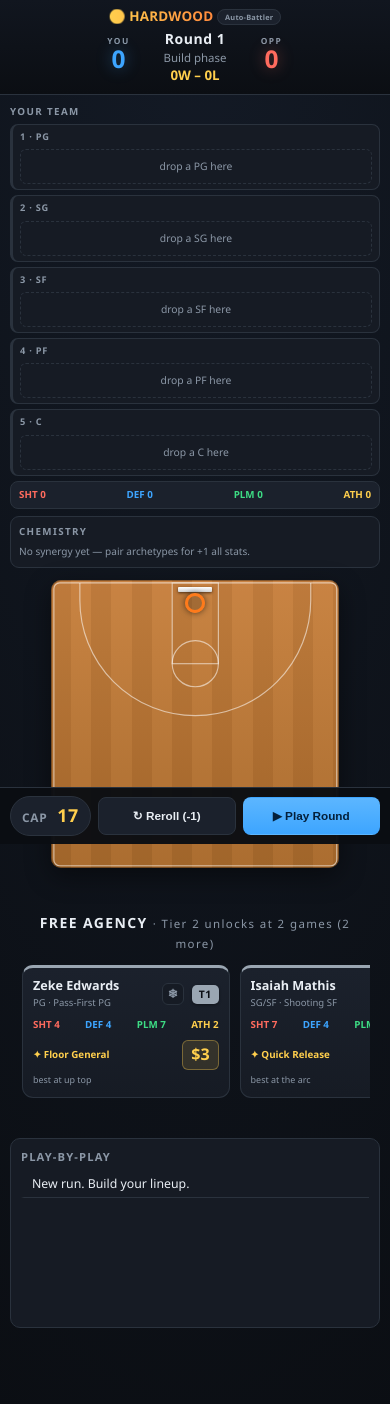
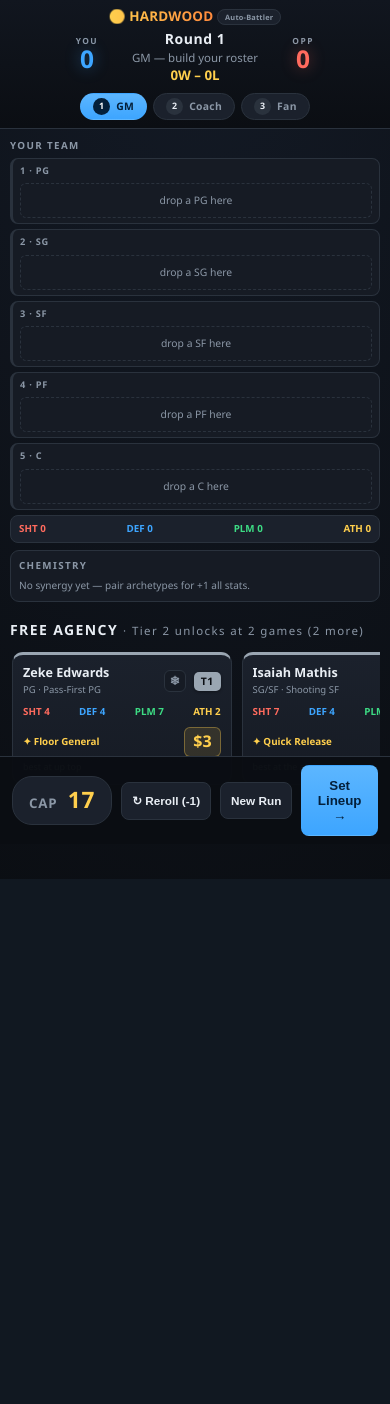
Before and after one commit to JustKelp/Auto-GM, a Flask app: page / in a window 390 px wide. After the commit the page ends 879 px from the top, so only its background shows below. Run offline with Flask 3, Linux system fonts and the light colour scheme.

Commit message:
Three-phase UX: GM (roster/funds) ▸ Coach (positioning) ▸ Fan (watch)
Super Auto Pets-style scene separation — each phase shows only what it needs.
GM: team panel + free agency + funds, no court. Coach: the court for drag
positioning, no shop. Fan: court playback + play-by-play, no editing. A header
stepper and a persistent pinned phase bar (CAP/Reroll/Set Lineup → in GM;
← GM/Tip Off in Coach; Watching in Fan) drive the flow. Same scenes scale to
mobile, so PC and phone both show one focused screen at a time.

Co-Authored-By: Claude Opus 4.8 <noreply@anthropic.com>

```diff
--- a/static/app.js
+++ b/static/app.js
@@ -387,6 +387,28 @@ function attachPointerDrag(el, cfg) {
 }
 
 // ------------------------------------------------------------------- panels
+// ---------------------------------------------------------------------------
+// PHASES — GM (roster/funds) ▸ Coach (positioning) ▸ Fan (watch). Each scene
+// shows only what it needs; the body class drives which sections are visible.
+// ---------------------------------------------------------------------------
+let viewPhase = "gm";
+const PHASE_ORDER = {gm: 0, coach: 1, fan: 2};
+const PHASE_LABEL = {gm: "GM — build your roster",
+                     coach: "Coach — set your lineup", fan: "Fan — watch the game"};
+
+function setView(p) {
+  viewPhase = p;
+  document.body.classList.remove("view-gm", "view-coach", "view-fan");
+  document.body.classList.add("view-" + p);
+  document.querySelectorAll("#phase-nav .pstep").forEach((el) => {
+    el.classList.toggle("active", el.dataset.phase === p);
+    el.classList.toggle("done", PHASE_ORDER[el.dataset.phase] < PHASE_ORDER[p]);
+  });
+  $("phase-label").textContent = PHASE_LABEL[p];
+  window.scrollTo(0, 0);
+  if (p === "coach") renderBuild();      // refresh court tokens + overlap check
+}
+
 function render() {
   $("record").textContent = `${state.wins}W – ${state.losses}L`;
   $("cap").textContent = state.cap;
@@ -777,18 +799,22 @@ async function play() {
   if (busy || conflicts.size) return;
   if (state.lineup.length === 0) { logLines(["Sign at least one player first."]); return; }
   const r = await api("/api/play", {state});
-  if (r.error) { state = r.state; render(); logLines(r.log); return; }  // overlap backstop
+  if (r.error) {                          // overlap backstop — stay in Coach to fix it
+    state = r.state; renderBuild(); validate(); logLines(r.log); return;
+  }
   state = r.state;
+  setView("fan");                         // Fan phase — sit back and watch
   await animate(r.result);
   showPostgame(r.result);                 // box score; "Continue" resumes the run
 }
 
-// resume from the post-game box score → back to building, or end the run
+// resume from the post-game box score → back to GM to rebuild, or end the run
 function resumePostgame() {
   $("postgame").classList.add("hidden");
   const result = pendingResult;
   pendingResult = null;
   render();
+  setView("gm");
   if (result && result.game_over) showOverlay(result.outcome);
   else setButtons(true);
 }
@@ -863,6 +889,7 @@ async function newGame() {
   $("feed").innerHTML = "";
   setButtons(true);
   render();
+  setView("gm");
   logLines(r.log);
 }
 
@@ -870,6 +897,12 @@ $("play").onclick = play;
 $("newgame").onclick = newGame;
 $("overlay-btn").onclick = newGame;
 $("pg-btn").onclick = resumePostgame;
+$("to-coach").onclick = () => {
+  if (busy) return;
+  if (!state.lineup.length) { logLines(["Sign at least one player first."]); return; }
+  setView("coach");
+};
+$("to-gm").onclick = () => { if (!busy) setView("gm"); };
 $("reroll").onclick = async () => {
   if (busy) return;
   const r = await api("/api/reroll", {state});
--- a/static/style.css
+++ b/static/style.css
@@ -54,9 +54,50 @@ h1{font-size:1.15em; font-weight:800}
 .poss-left{font-size:.6em; color:var(--muted); font-weight:700; letter-spacing:.05em;
   text-transform:uppercase; margin-top:3px; min-height:1em}
 
+/* ---------- PHASES — GM ▸ Coach ▸ Fan (Super Auto Pets-style scenes) ----
+   Each phase shows only what it needs. Body carries view-gm/view-coach/view-fan;
+   elements tagged hide-in-* drop out of the phases they don't belong to. */
+body.view-gm    .hide-in-gm,
+body.view-coach .hide-in-coach,
+body.view-fan   .hide-in-fan{display:none !important}
+body{padding-bottom:62px}              /* room for the pinned phase bar */
+
+/* phase stepper in the header */
+.phase-nav{grid-column:1/-1; justify-self:center; display:flex; gap:6px; margin-top:2px}
+.pstep{display:flex; align-items:center; gap:6px; padding:4px 12px; border-radius:20px;
+  background:var(--panel2); border:1px solid var(--line); color:var(--muted);
+  font-size:.74em; font-weight:700; letter-spacing:.03em}
+.pstep b{display:inline-flex; align-items:center; justify-content:center; width:17px; height:17px;
+  border-radius:50%; background:var(--line); color:var(--ink); font-size:.86em}
+.pstep small{font-weight:400; font-size:.82em; opacity:.7}
+.pstep.active{background:linear-gradient(180deg,#5cb6ff,var(--you)); border-color:transparent;
+  color:#04203b}
+.pstep.active b{background:#04203b; color:#fff}
+.pstep.active small{opacity:.85}
+.pstep.done{color:var(--good); border-color:rgba(61,220,132,.4)}
+.pstep.done b{background:var(--good); color:#04203b}
+
+/* pinned phase action bar (PC + mobile alike) */
+.phasebar{position:fixed; left:0; right:0; bottom:0; z-index:16;
+  display:flex; justify-content:center; padding:8px 12px;
+  background:rgba(11,14,19,.97); border-top:1px solid var(--line)}
+.pgroup{display:none; align-items:center; gap:9px; width:100%; max-width:760px}
+body.view-gm .pgroup.gm,
+body.view-coach .pgroup.coach,
+body.view-fan .pgroup.fan{display:flex}
+.pgroup .cap-pill{flex:0 0 auto}
+.pgroup #reroll,.pgroup #newgame,.pgroup #to-gm{flex:0 0 auto}
+.pgroup #to-coach,.pgroup #play{flex:1 1 auto; max-width:280px; margin-left:auto}
+.pgroup #spacing-note{flex:1 1 auto; text-align:center}
+.pgroup .watching{flex:1 1 auto; text-align:center; font-weight:700}
+.court-cap{font-size:.78em; margin:2px 0 0; text-align:center}
+
 /* ---------- main layout: compact team (left) · court+shop+feed (right) - */
 main{display:grid; grid-template-columns:198px 1fr; gap:14px;
   padding:14px; align-items:start}
+/* Coach & Fan don't need the team column — center the court */
+body.view-coach main,
+body.view-fan main{grid-template-columns:1fr; max-width:760px; margin:0 auto}
 @media(max-width:640px){main{grid-template-columns:1fr}}
 
 /* ---------- LEFT: your team (compact) + opponent --------------------- */
@@ -352,20 +393,18 @@ button:disabled{opacity:.4; cursor:not-allowed; filter:none}
 .agg td.yv.lead{color:var(--you); text-shadow:0 0 12px rgba(61,165,255,.5)}
 .agg td.ov.lead{color:var(--opp); text-shadow:0 0 12px rgba(255,107,94,.5)}
 
-/* ---------- mobile / small screens ------------------------------------ */
-/* ---------- mobile / portrait — Super Auto Pets-style vertical bands ----
-   Same desktop content, stacked into horizontal "zones": a sticky scoreboard,
-   a smaller court, the team band, opponent/feed, a swipeable shop row, and a
-   pinned action bar so Play / Cap are always reachable without scrolling. */
+/* ---------- mobile / portrait — phases keep each screen minimal ---------
+   With GM/Coach/Fan splitting the content, mobile already shows one scene at a
+   time. This just tightens sizes and tunes the GM shop into a swipe row. */
 @media(max-width:640px){
-  body{padding-bottom:66px}                 /* leave room for the fixed action bar */
-
-  /* zone 1 — sticky compact scoreboard */
+  /* sticky compact scoreboard */
   header{position:sticky; top:0; z-index:15; grid-template-columns:1fr;
     gap:3px; padding:7px 12px 8px; text-align:center;
     background:linear-gradient(180deg,#11161f,#0b0e13)}
   h1{font-size:.96em}
   .goal{display:none}                       /* the record + clock carry the state */
+  .phase-nav{margin-top:4px}
+  .pstep small{display:none}                /* number + name only on phones */
   .scoreboard{gap:18px}
   .scoreboard .team{min-width:54px}
   .scoreboard .team #you-score,.scoreboard .team #opp-score{font-size:1.75em}
@@ -373,19 +412,16 @@ button:disabled{opacity:.4; cursor:not-allowed; filter:none}
   .clock{font-size:1.2em; margin-top:1px}
   .poss-left{margin-top:1px}
 
-  /* zone 2-4 — court (smaller) → your team → opponent/feed, stacked */
   main{padding:10px; gap:12px}
-  .court-wrap{order:-1}
-  .court{width:74vw; max-width:310px}       /* deliberately small so it doesn't dominate */
-  .token{width:40px}
-  .token .nm{font-size:10.5px}
+  .court{width:80vw; max-width:340px}       /* coach/fan: court is the whole scene */
+  .token{width:42px}
+  .token .nm{font-size:11px}
   .leftcol,.rightcol{width:100%}
-  .feed-wrap{height:230px}
+  .feed-wrap{height:240px}
 
-  /* zone 5 — free agency as a swipeable card row (cards keep full size) */
-  .shop-wrap{padding:8px 10px 14px}
-  .shop-head{flex-direction:column; align-items:stretch; gap:8px}
-  .shop-title{text-align:center}
+  /* GM shop as a swipeable card row (cards keep full size) */
+  .shop-wrap{padding:6px 0 10px}
+  .shop-head{align-items:center; gap:8px}
   .shop{display:flex; overflow-x:auto; gap:10px; padding:2px 2px 12px;
     scroll-snap-type:x proximity; -webkit-overflow-scrolling:touch;
     scrollbar-width:thin; scrollbar-color:var(--accent) transparent}
@@ -394,14 +430,9 @@ button:disabled{opacity:.4; cursor:not-allowed; filter:none}
   .shop .card{flex:0 0 60%; scroll-snap-align:center; touch-action:pan-x}
   .shop .card.sold{flex:0 0 60%; min-height:150px}
 
-  /* zone 6 — pinned bottom action bar: CAP · Reroll · Play, always reachable */
-  .controls{position:fixed; left:0; right:0; bottom:0; z-index:16; margin:0;
-    display:flex; align-items:center; gap:7px; flex-wrap:nowrap;
-    padding:8px 10px; background:rgba(11,14,19,.97); border-top:1px solid var(--line)}
-  .controls .cap-pill{flex:0 0 auto; padding:6px 11px; font-size:.85em}
-  .controls .cap-pill b{font-size:1.5em}
-  .controls button{flex:1 1 0; padding:11px 4px; font-size:.84em; white-space:nowrap}
-  #newgame{display:none}                    /* New Run is on the end-of-run overlay */
+  /* the phase bar buttons fill the width on phones */
+  .pgroup #reroll,.pgroup #newgame,.pgroup #to-gm{padding:11px 10px; font-size:.84em}
+  .pgroup #to-coach,.pgroup #play{padding:12px 8px}
 
   .pg-tables .agg td.yv,.pg-tables .agg td.ov{font-size:1.2em}
   .modal{padding:20px}
--- a/templates/index.html
+++ b/templates/index.html
@@ -7,6 +7,7 @@
 <link rel="stylesheet" href="{{ url_for('static', filename='style.css') }}">
 </head>
 <body
+  class="view-gm"
   data-lineup-size="{{ lineup_size }}"
   data-wins="{{ wins_to_finish }}"
   data-losses="{{ losses_to_bust }}"
@@ -29,19 +30,25 @@
     <div class="team opp"><span class="label">OPP</span><span id="opp-score">0</span>
       <span id="opp-poss" class="poss-left"></span></div>
   </div>
-  <div class="goal muted">🏆 Championship Run · {{ wins_to_finish }} wins clinches the Finals · eliminated at {{ losses_to_bust }} losses</div>
+  <!-- phase stepper: GM ▸ Coach ▸ Fan -->
+  <nav id="phase-nav" class="phase-nav">
+    <span class="pstep" data-phase="gm"><b>1</b> GM<small>roster &amp; funds</small></span>
+    <span class="pstep" data-phase="coach"><b>2</b> Coach<small>positioning</small></span>
+    <span class="pstep" data-phase="fan"><b>3</b> Fan<small>watch</small></span>
+  </nav>
 </header>
 
 <main>
-  <!-- LEFT: your team (compact) + opponent card -->
+  <!-- LEFT: your team (GM only) -->
   <aside class="leftcol">
-    <aside class="posbar" id="posbar"></aside>
-    <div id="opp-panel" class="teamcard opp hidden"></div>
+    <aside class="posbar hide-in-coach hide-in-fan" id="posbar"></aside>
   </aside>
 
-  <!-- RIGHT: court on top, free agency under it, play-by-play under that -->
+  <!-- RIGHT: opponent (fan) · court (coach+fan) · free agency (gm) · feed (fan) -->
   <div class="rightcol">
-    <section class="court-wrap">
+    <div id="opp-panel" class="teamcard opp hidden hide-in-gm hide-in-coach"></div>
+
+    <section class="court-wrap hide-in-gm">
       <div id="court" class="court">
         <svg viewBox="0 0 100 100" preserveAspectRatio="none" class="court-lines">
           <rect x="1" y="1" width="98" height="98" rx="2"/>
@@ -62,31 +69,43 @@
         <div id="hoop" class="hoop"><div class="board"></div><div class="rim"></div></div>
         <!-- player tokens injected here -->
       </div>
-      <p class="hint"><span id="spacing-note" class="warn"></span></p>
+      <p class="court-cap hide-in-fan muted">Coach phase — drag players to set your tactics</p>
     </section>
 
-    <!-- free agency (shop) — directly under the court, all cards visible -->
-    <section class="shop-wrap">
+    <!-- free agency (shop) — GM phase only -->
+    <section class="shop-wrap hide-in-coach hide-in-fan">
       <div class="shop-head">
         <span class="shop-title">FREE AGENCY
           <span class="muted" id="unlock-note"></span></span>
-        <div class="controls">
-          <span class="cap-pill" title="cap space">CAP <b id="cap">0</b></span>
-          <button id="reroll">↻ Reroll (-{{ reroll_cost }})</button>
-          <button id="play" class="primary">▶ Play Round</button>
-          <button id="newgame">New Run</button>
-        </div>
       </div>
       <div id="shop" class="shop"></div>
     </section>
 
-    <!-- play-by-play — underneath free agency -->
-    <section class="feed-wrap" id="pbp">
+    <!-- play-by-play — Fan phase only -->
+    <section class="feed-wrap hide-in-gm hide-in-coach" id="pbp">
       <h2>PLAY-BY-PLAY</h2>
       <div id="feed" class="feed"></div>
     </section>
   </div>
 </main>
+
+<!-- persistent phase action bar (pinned; swaps controls per phase) -->
+<div id="phasebar" class="phasebar">
+  <div class="pgroup gm">
+    <span class="cap-pill" title="cap space">CAP <b id="cap">0</b></span>
+    <button id="reroll">↻ Reroll (-{{ reroll_cost }})</button>
+    <button id="newgame">New Run</button>
+    <button id="to-coach" class="primary">Set Lineup →</button>
+  </div>
+  <div class="pgroup coach">
+    <button id="to-gm">← GM</button>
+    <span id="spacing-note" class="warn"></span>
+    <button id="play" class="primary">▶ Tip Off</button>
+  </div>
+  <div class="pgroup fan">
+    <span class="watching muted">▶ Watching the game…</span>
+  </div>
+</div>
 
 <!-- post-game box score (shown after every game) -->
 <div id="postgame" class="overlay hidden">
```
